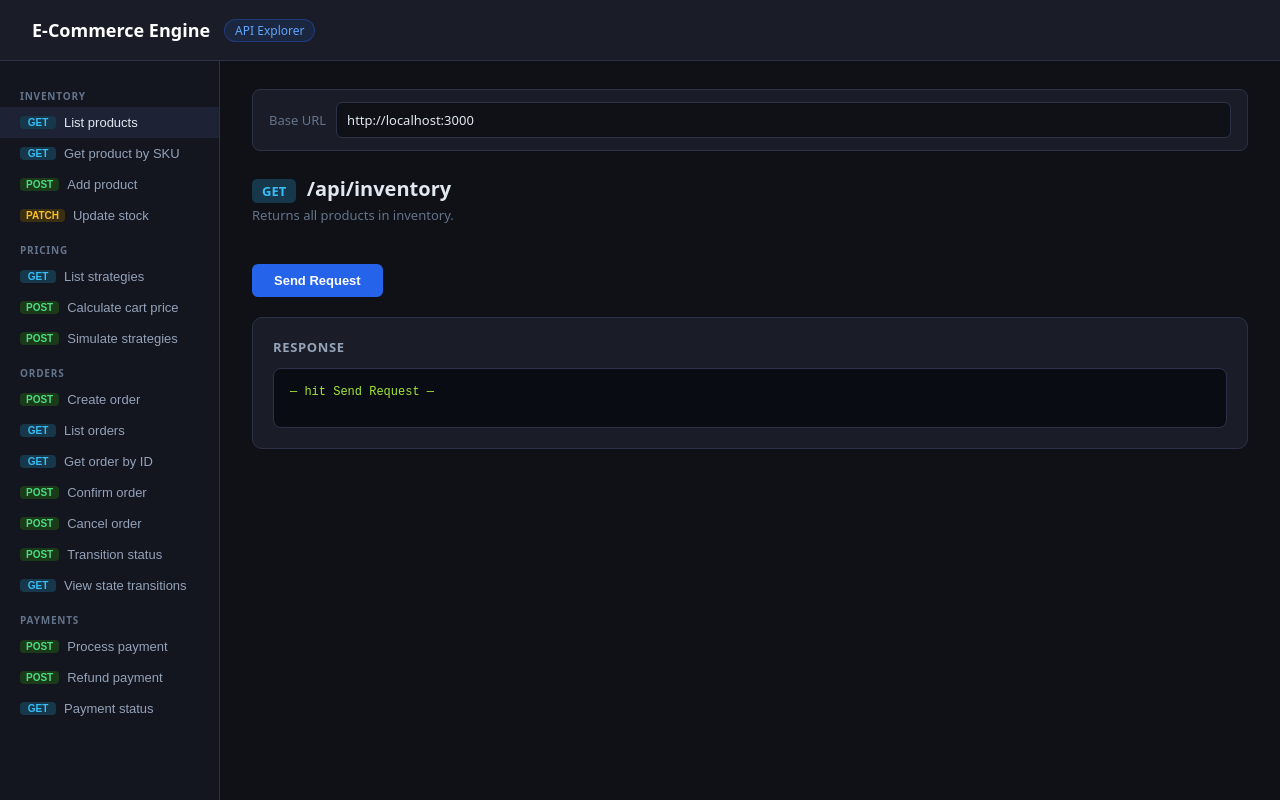
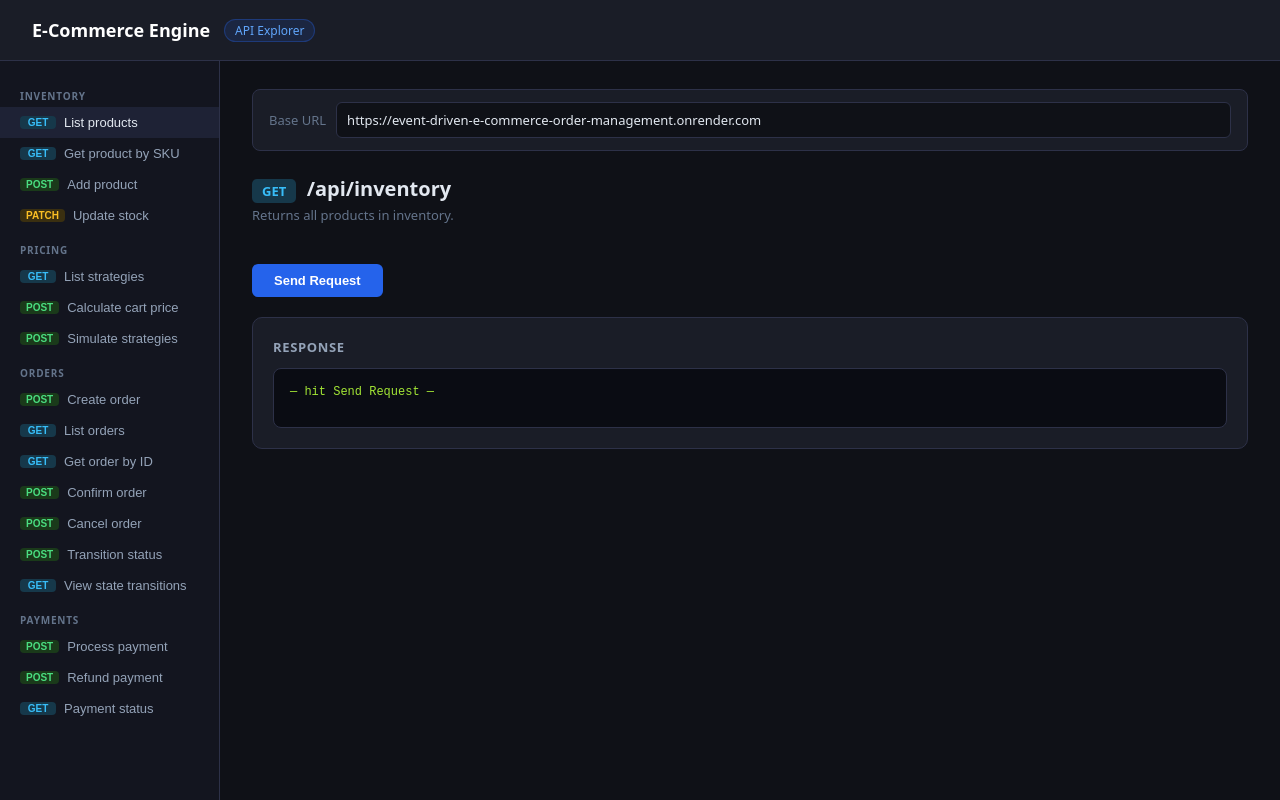
Before and after one commit to vks-g/Event-Driven-E-Commerce-Order-Management-Pricing-Engine, a website: page public/index.html in a window 1280 px wide. Drawn offline with Linux system fonts and the light colour scheme.

Commit message:
fix: changed host url in index.html

```diff
--- a/public/index.html
+++ b/public/index.html
@@ -53,7 +53,7 @@
   <main id="main">
     <div class="base-url-bar">
       <span>Base URL</span>
-      <input id="base-url" value="http://localhost:3000" />
+      <input id="base-url" value="https://event-driven-e-commerce-order-management.onrender.com" />
     </div>
     <div id="panels"></div>
   </main>
```
